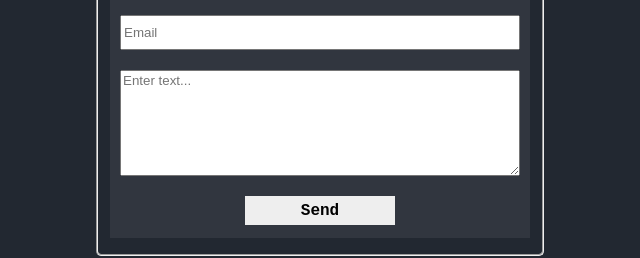
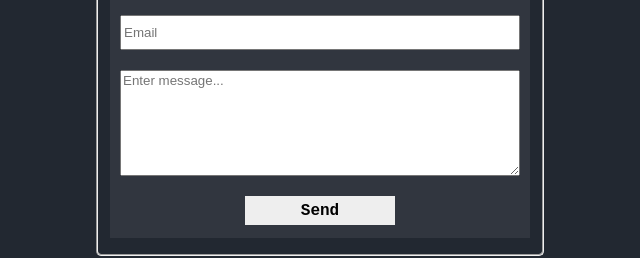
Before and after one commit to PUP-BSIT/group-playground-club-404, a plain HTML site: page week-2/delima_justine/index.html in a window 1280 px wide. Shown: the part 2951-3209 px from the top of the page, 320-960 px from the left. Drawn offline with Linux system fonts and the light colour scheme.

Commit message:
Update textarea

```diff
--- a/week-2/delima_justine/index.html
+++ b/week-2/delima_justine/index.html
@@ -101,7 +101,7 @@
                     <input type="text" placeholder="Email">
                 </div>
                 <div class="input-container">
-                    <textarea placeholder="Enter text..."></textarea>
+                    <textarea placeholder="Enter message..."></textarea>
                 </div>
                 <div id="submit_button">
                     <button type="button">
```
